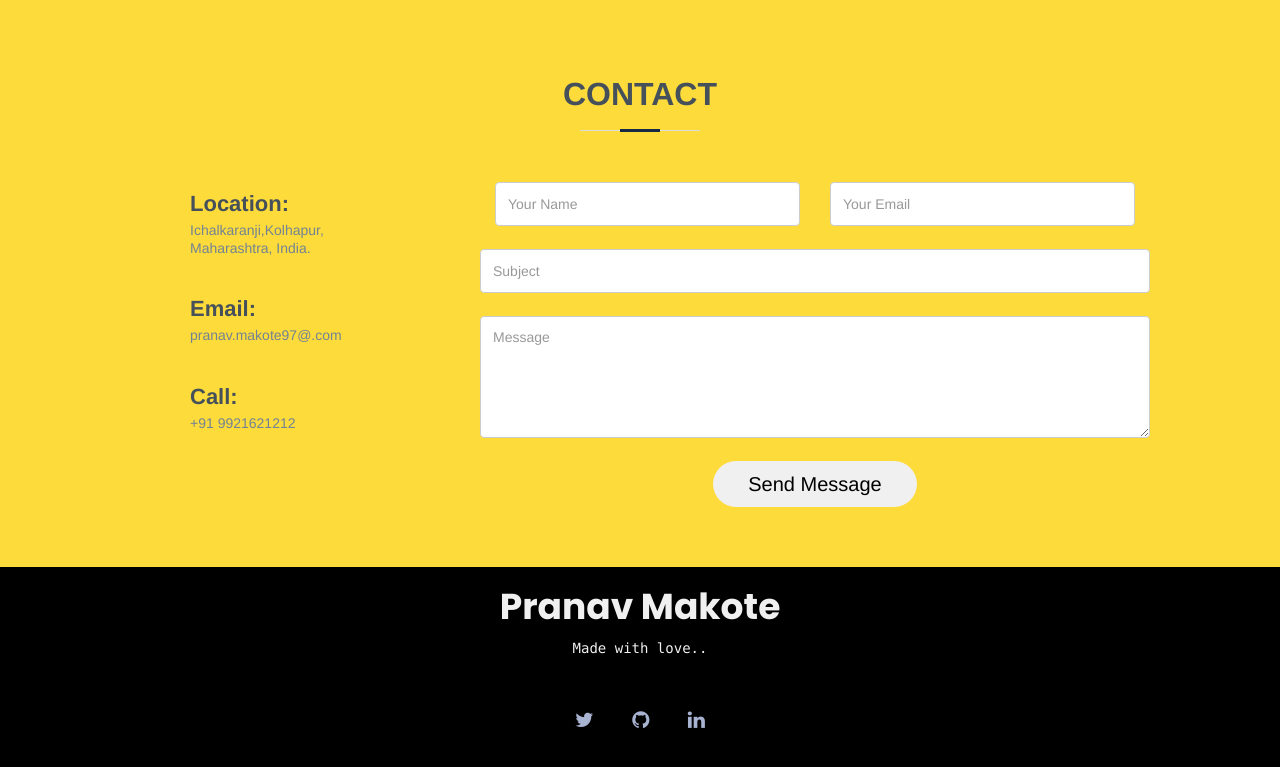
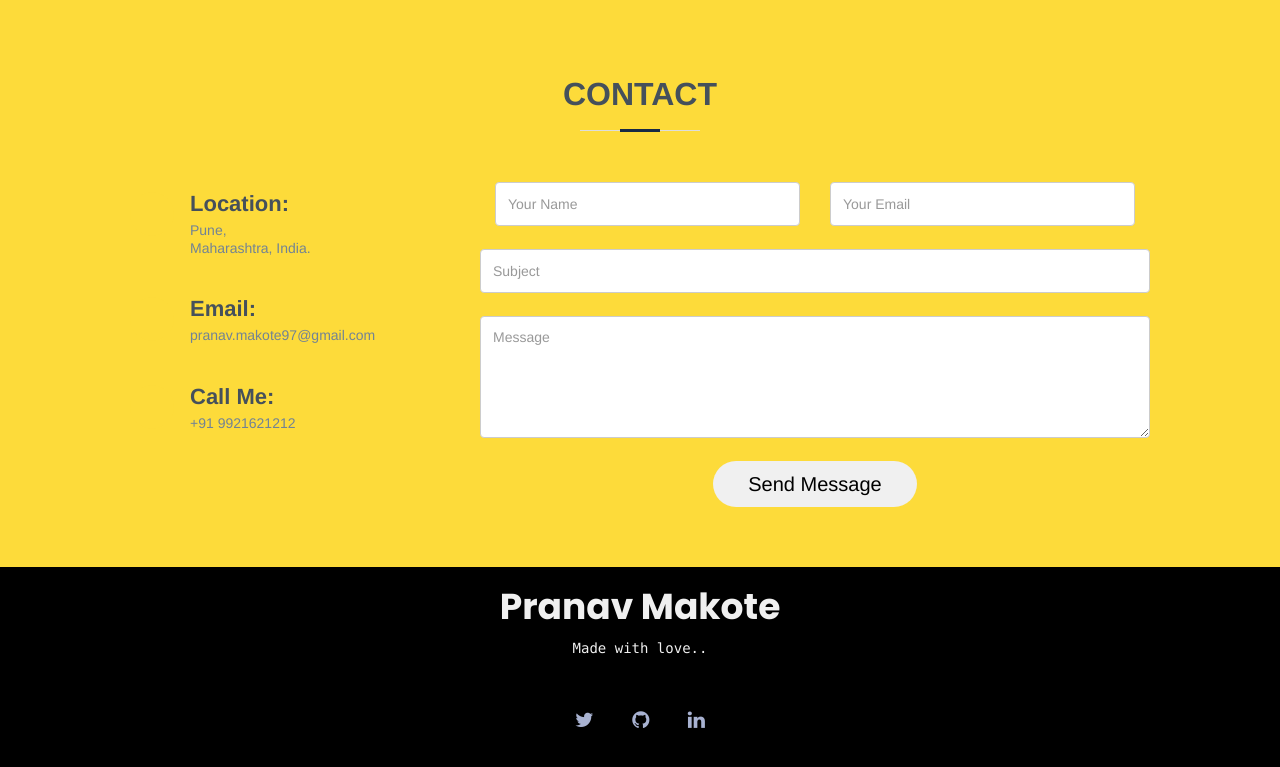
Before and after one commit to pranavmak/MyPortfolio, a plain HTML site: page index.html in a window 1280 px wide. Shown: the part 4674-5441 px from the top of the page. Drawn offline with nearby package versions, Linux system fonts and the light colour scheme.

Commit message:
Update index.html
Updated Contact details , and added some new features.

```diff
--- a/index.html
+++ b/index.html
@@ -657,19 +657,19 @@
               <div class="address">
                 <i class="icofont-google-map"></i>
                 <h4>Location:</h4>
-                <p>Ichalkaranji,Kolhapur,<br>
+                <p>Pune,<br>
                   Maharashtra, India.</p>
               </div>
 
               <div class="email">
                 <i class="icofont-envelope"></i>
                 <h4>Email:</h4>
-                <p>pranav.makote97@.com</p>
+                <p>pranav.makote97@gmail.com</p>
               </div>
 
               <div class="phone">
                 <i class="icofont-phone"></i>
-                <h4>Call:</h4>
+                <h4>Call Me:</h4>
                 <p>+91 9921621212</p>
               </div>
 
```
